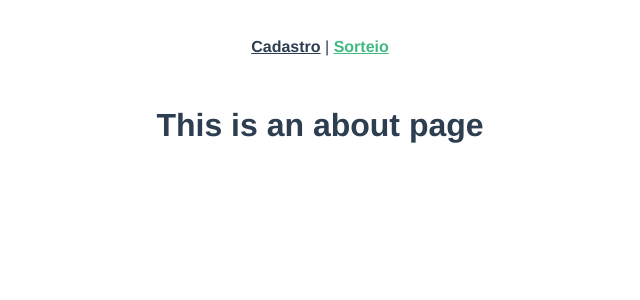
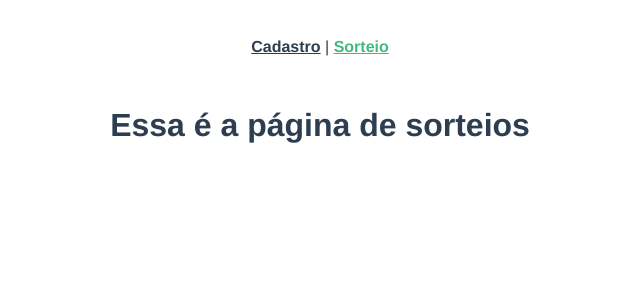
Before and after one commit to mateusmateus22/sorteio, a Vue app in the folder codigo/: page /about in a window 1280 px wide. Shown: the top 300 px of the page, without its empty margins (320-960 px from the left). Built offline with nearby package versions, Linux system fonts and the light colour scheme.

Commit message:
Criação da página de cadastro

```diff
--- a/codigo/src/views/About.vue
+++ b/codigo/src/views/About.vue
@@ -1,5 +1,12 @@
 <template>
   <div class="about">
-    <h1>This is an about page</h1>
+    <h1>Essa é a página de sorteios</h1>
+
   </div>
 </template>
+
+<style>
+
+
+
+</style>
--- a/codigo/src/views/Cadastro.vue
+++ b/codigo/src/views/Cadastro.vue
@@ -1,5 +1,8 @@
 <template>
   <div class="about">
     <h1>Cadastro</h1>
+    <form>
+    Insiria seu nome
+    </form>
   </div>
 </template>
```
Also changed, not shown: 1 other file (tests, documents, lock files or other folders).
